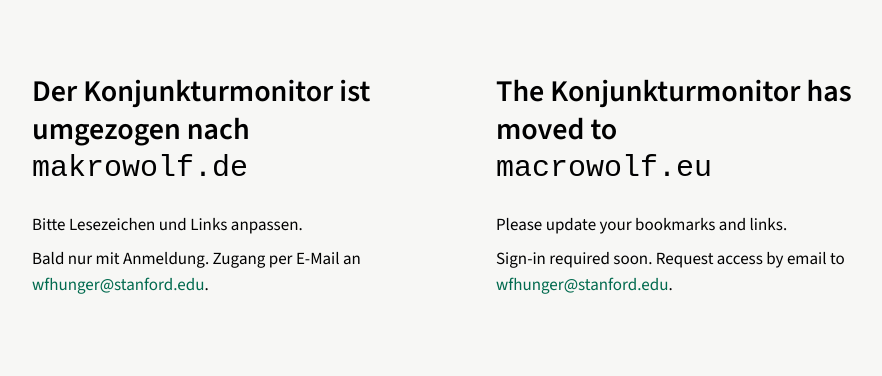
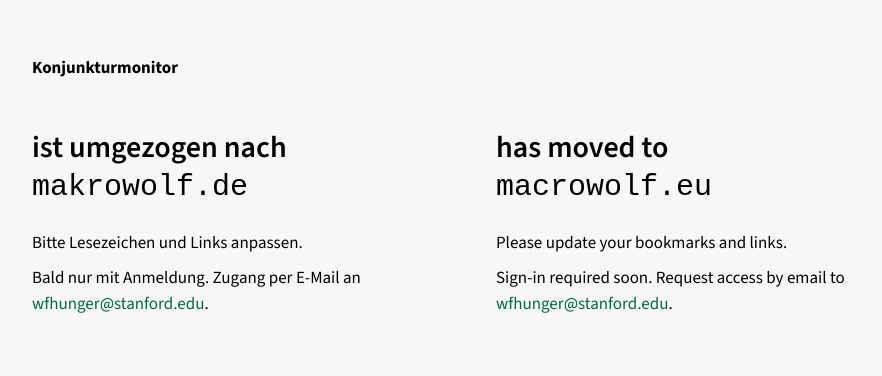
Before and after one commit to wfhungerland/wfhungerland.github.io, a plain HTML site: page 404.html in a window 1280 px wide. Shown: the part 210-586 px from the top of the page, without its empty margins (184-1066 px from the left). Drawn offline with Linux system fonts and the light colour scheme.

Commit message:
Logo Konjunkturmonitor wieder oben, Satz setzt es fort
Co-Authored-By: Claude Opus 5.5 <noreply@anthropic.com>
Claude-Session: https://claude.ai/code/session_01DPSeBVnJeW7D5oWu2bim5V

```diff
--- a/404.html
+++ b/404.html
@@ -15,6 +15,7 @@
   * { box-sizing: border-box; }
   body { margin: 0; min-height: 100vh; display: grid; place-items: center; background: var(--bg); color: var(--text); font: 17px/1.55 var(--ff); }
   main { width: min(880px, 100%); padding: 48px 16px; }
+  .mark { font-weight: 700; margin: 0 0 48px; }
   .cols { display: grid; grid-template-columns: 1fr 1fr; gap: 0 80px; }
   h1 { font: 600 30px/1.25 var(--ff); margin: 0 0 24px; }
   .to { font: 400 30px/1.25 var(--mono); color: var(--text); text-decoration: none; }
@@ -22,17 +23,19 @@
   a { color: var(--text); text-decoration: none; } p.note a { color: var(--accent); }
   @media (max-width: 600px) {
     .cols { grid-template-columns: 1fr; gap: 48px 0; }
+    .mark { margin-bottom: 36px; }
   }
 </style></head>
 <body><main>
+<div class="mark">Konjunkturmonitor</div>
 <div class="cols">
   <section lang="de">
-    <h1>Der Konjunkturmonitor ist umgezogen nach<br><a class="to" href="https://makrowolf.de">makrowolf.de</a></h1>
+    <h1>ist umgezogen nach<br><a class="to" href="https://makrowolf.de">makrowolf.de</a></h1>
     <p>Bitte Lesezeichen und Links anpassen.</p>
     <p class="note">Bald nur mit Anmeldung. Zugang per E-Mail an <a href="mailto:wfhunger@stanford.edu">wfhunger@stanford.edu</a>.</p>
   </section>
   <section lang="en">
-    <h1>The Konjunkturmonitor has moved to<br><a class="to" href="https://macrowolf.eu">macrowolf.eu</a></h1>
+    <h1>has moved to<br><a class="to" href="https://macrowolf.eu">macrowolf.eu</a></h1>
     <p>Please update your bookmarks and links.</p>
     <p class="note">Sign-in required soon. Request access by email to <a href="mailto:wfhunger@stanford.edu">wfhunger@stanford.edu</a>.</p>
   </section>
```
Also changed, not shown: konjunkturmonitor/index.html (+5 -2 lines).
